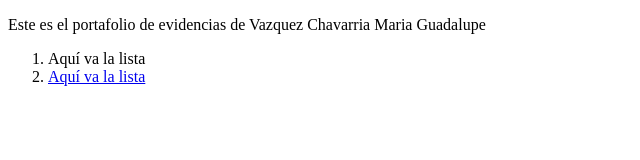
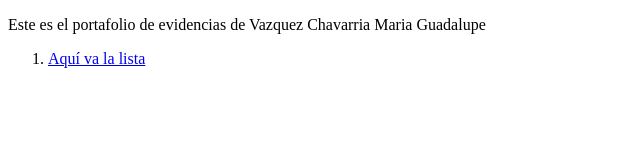
Before and after one commit to VazquezChavarria/4IV8_Vazquez_Chavarria_Maria_Guadalupe, a plain HTML site: page index.html in a window 1280 px wide. Shown: the whole page, without its empty margins (0-640 px from the left). Drawn offline with Linux system fonts and the light colour scheme.

Commit message:
Quite una parte de lista

```diff
--- a/index.html
+++ b/index.html
@@ -8,7 +8,7 @@
 <body>
     <p>Este es el portafolio de evidencias de Vazquez Chavarria Maria Guadalupe</p>
         <ol>
-            <li>Aquí va la lista</li>
+
             <li><a href="./01Practica_VázquezChavarriaMariaGuadalupe/">Aquí va la lista</a></li>
 
         </ol>
```
